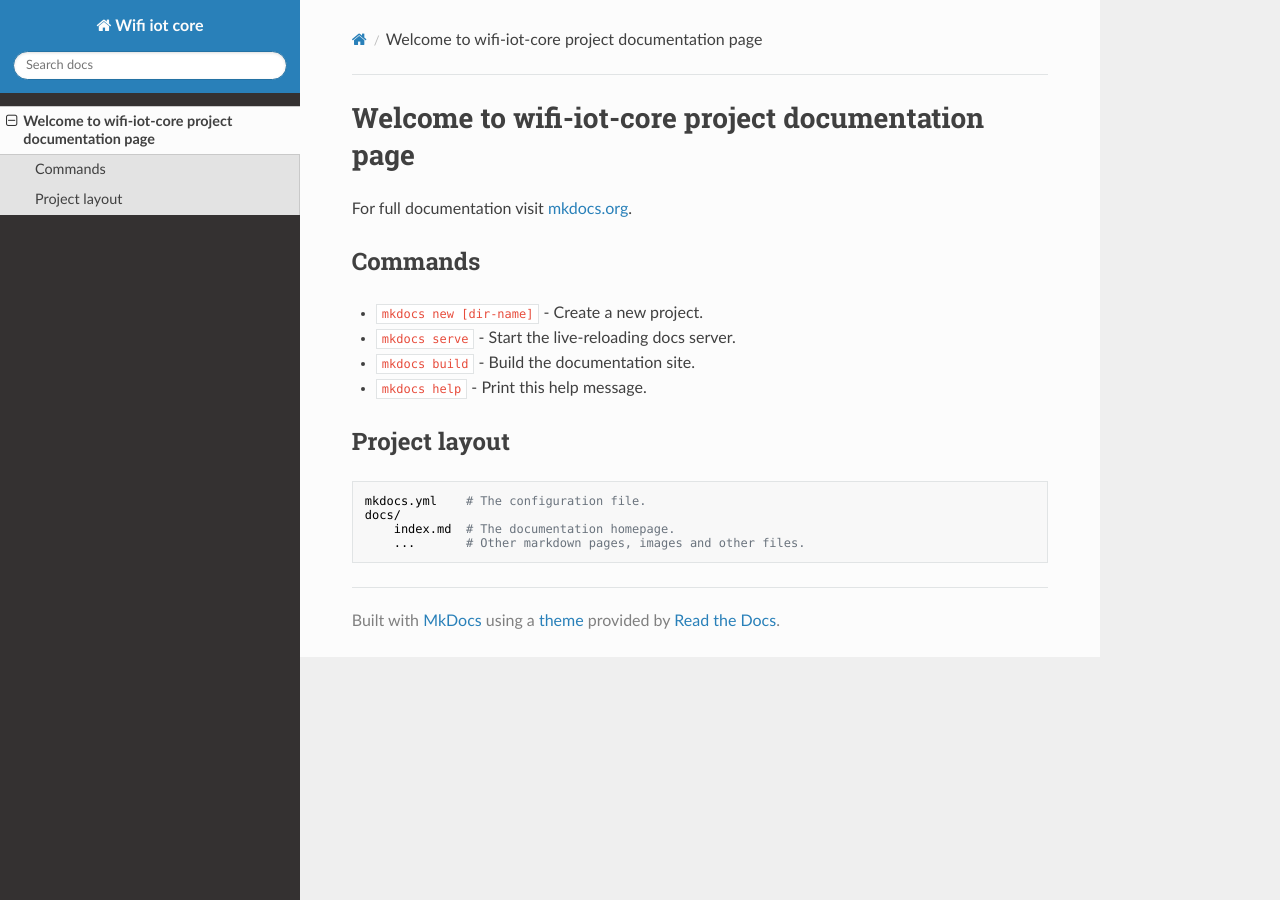
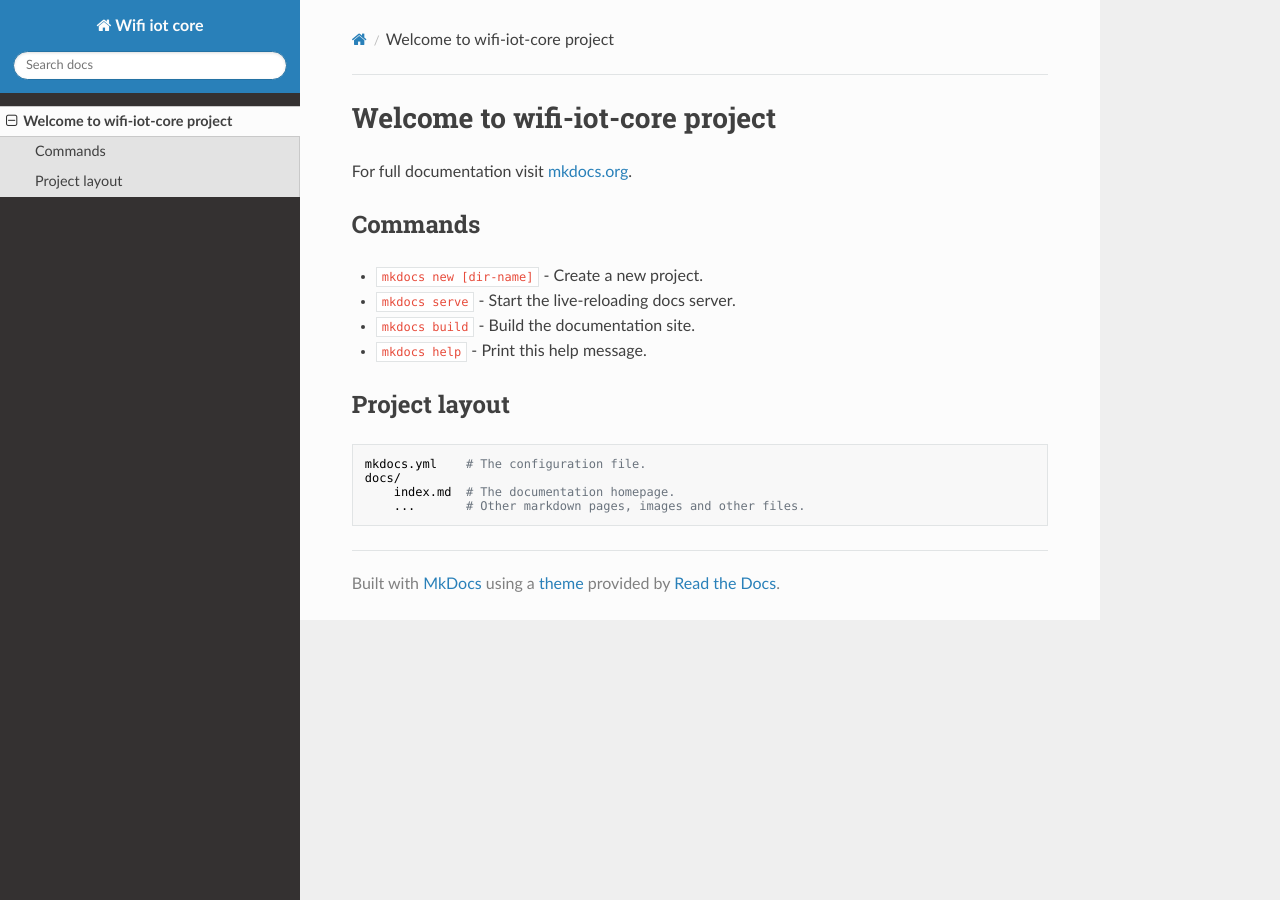
Before and after one commit to genuine-engineering/wifi-iot-core, an MkDocs documentation site: the page built from docs/index.md, in a window 1280 px wide. Built offline with MkDocs 1.6.1, drawn with Linux system fonts in a browser that asks for light colours; nearby versions of some CDN libraries.

Commit message:
remove word

```diff
--- a/docs/index.md
+++ b/docs/index.md
@@ -1,4 +1,4 @@
-# Welcome to wifi-iot-core project documentation page
+# Welcome to wifi-iot-core project
 
 For full documentation visit [mkdocs.org](http://mkdocs.org).
 
```
